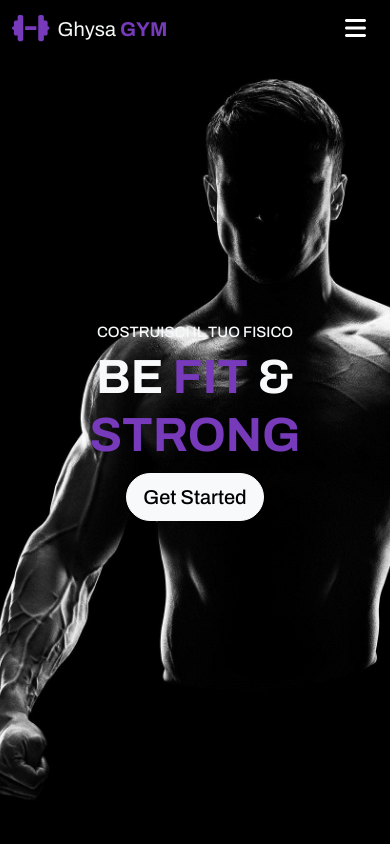
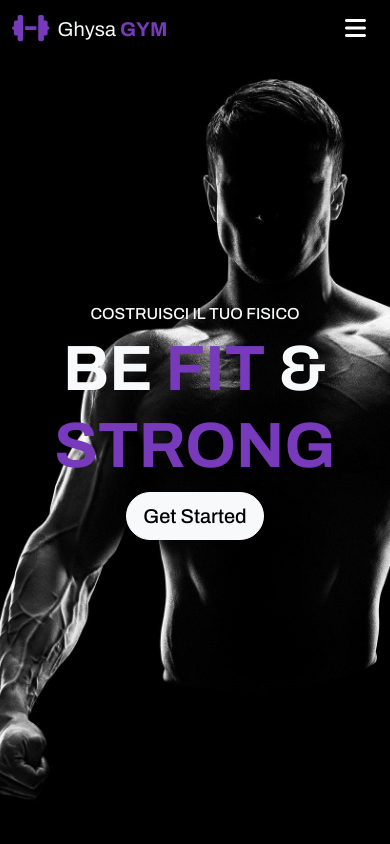
Before and after one commit to Pietroro98/FRONTEND-CapstoneProject, a React (Create React App) app: page / in a window 390 px wide. Shown: the top 844 px of the page. Built offline with nearby package versions, Linux system fonts and the light colour scheme; a web font is replaced by a local one.

Commit message:
modifiche mediasceen per iphone

```diff
--- a/src/Components/Hero/HeroSection.css
+++ b/src/Components/Hero/HeroSection.css
@@ -8,11 +8,10 @@ header {
   font-size: 5rem;
 }
 
-.get-started:hover{
-  background-color: var(--primary-color)!important;
-  border-color: var(--primary-color)!important ;
-  color: white!important;
-
+.get-started:hover {
+  background-color: var(--primary-color) !important;
+  border-color: var(--primary-color) !important ;
+  color: white !important;
 }
 .hero-subtitle {
   font-size: 15px;
@@ -44,3 +43,14 @@ header {
     font-size: 3rem;
   }
 }
+
+@media screen and (max-width: 530px) {
+  .hero-subtitle {
+    font-size: 1rem;
+    display: block !important;
+  }
+  .hero-title {
+    font-size: 4rem ;
+    display: block !important;
+  }
+}
--- a/src/Pages/Login/Login.css
+++ b/src/Pages/Login/Login.css
@@ -26,3 +26,12 @@ header {
       background-position: center;
     }
   }
+
+  @media screen and (max-width: 530px) {
+    .hero-subtitle {
+      display: none; /* Nasconde l'elemento h2 */
+    }
+    .hero-title {
+      display: none; /* Nasconde l'elemento h1 */
+    }
+  }
--- a/src/Pages/Login/Login.js
+++ b/src/Pages/Login/Login.js
@@ -80,7 +80,6 @@ function Login() {
           >
             <h2 className="hero-subtitle text-light text-center text-sm-start text-uppercase">Start testing yourself now!</h2>
             <h1 className="hero-title text-light text-center text-sm-start fw-bold text-uppercase">
-                {/* Cambiato il testo qui */}
                 Join <span className="text-purple"> & </span> <br/>Test <span className="text-purple"><br/> Your Body </span>
             </h1>
           </motion.div>
```
